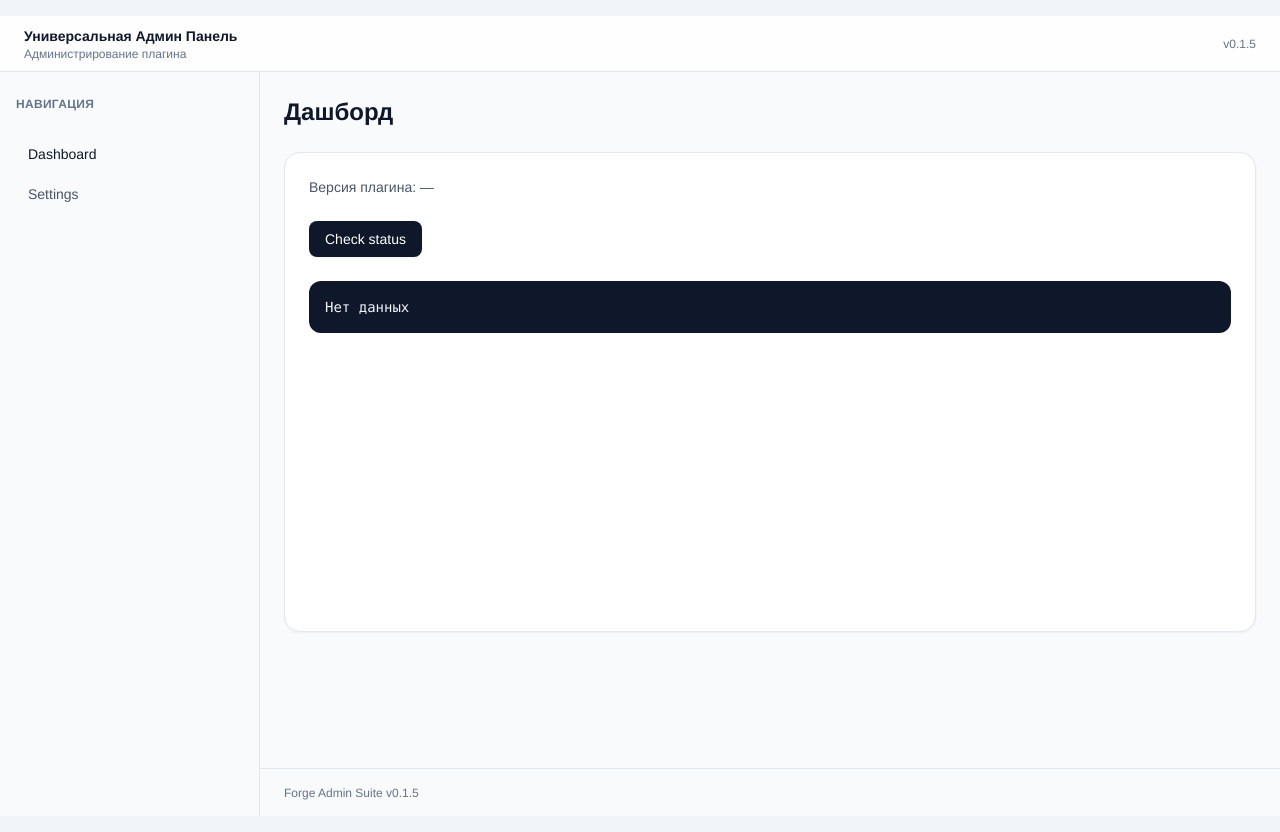
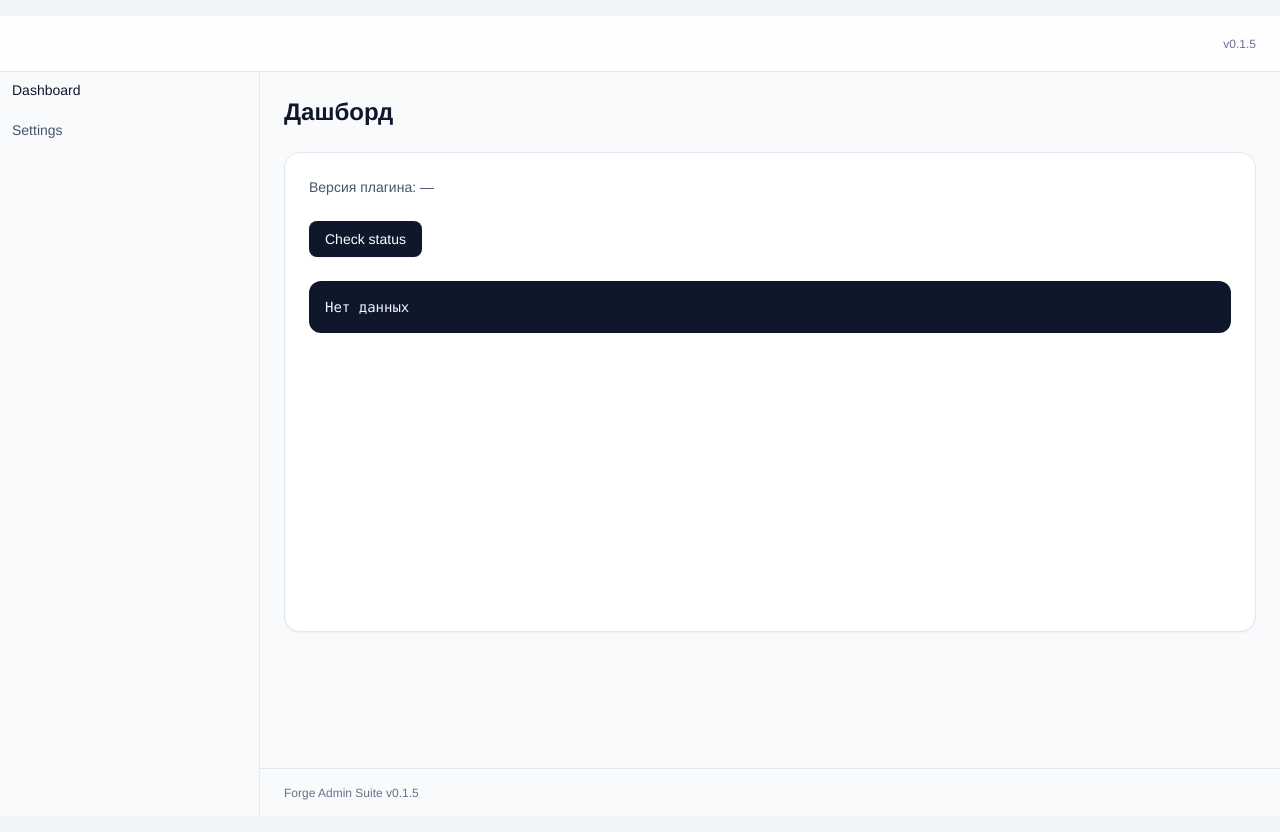
Before and after one commit to DmitriyLavrisiuk/wp-forge-admin-suite, a React app in the folder dev/ui/: page /#/ in a window 1280 px wide. Built offline with nearby package versions, Linux system fonts and the light colour scheme; the HTML template or start-up script is replaced by a standard one.

Commit message:
fix(ui): remove redundant headings and simplify header

```diff
--- a/dev/ui/src/components/layout/AppHeader.tsx
+++ b/dev/ui/src/components/layout/AppHeader.tsx
@@ -3,13 +3,7 @@ export default function AppHeader() {
 
   return (
     <header className="col-span-2 border-b border-slate-200 bg-white/90 px-6">
-      <div className="flex h-14 items-center justify-between">
-        <div>
-          <p className="text-sm font-semibold text-slate-900">
-            Универсальная Админ Панель
-          </p>
-          <p className="text-xs text-slate-500">Администрирование плагина</p>
-        </div>
+      <div className="flex h-14 items-center justify-end">
         <span className="text-xs text-slate-500">v{version}</span>
       </div>
     </header>
--- a/dev/ui/src/components/layout/AppSidebar.tsx
+++ b/dev/ui/src/components/layout/AppSidebar.tsx
@@ -2,12 +2,7 @@ import Nav from "../nav/Nav";
 
 export default function AppSidebar() {
   return (
-    <aside className="row-span-2 border-r border-slate-200 px-4 py-6">
-      <div className="mb-6">
-        <p className="text-xs font-semibold uppercase tracking-wide text-slate-500">
-          Навигация
-        </p>
-      </div>
+    <aside className="row-span-2 border-r border-slate-200">
       <Nav />
     </aside>
   );
--- a/dev/ui/src/pages/SettingsPage.tsx
+++ b/dev/ui/src/pages/SettingsPage.tsx
@@ -4,8 +4,7 @@ export default function SettingsPage() {
   return (
     <div className="min-h-[60vh] rounded-2xl border border-slate-200 bg-white p-6 shadow-sm">
       <div className="mb-6">
-        <h2 className="text-2xl font-semibold text-slate-900">Настройки</h2>
-        <p className="mt-2 text-sm text-slate-600">
+        <p className="text-sm text-slate-600">
           Скоро здесь будут настройки плагина.
         </p>
       </div>
```
